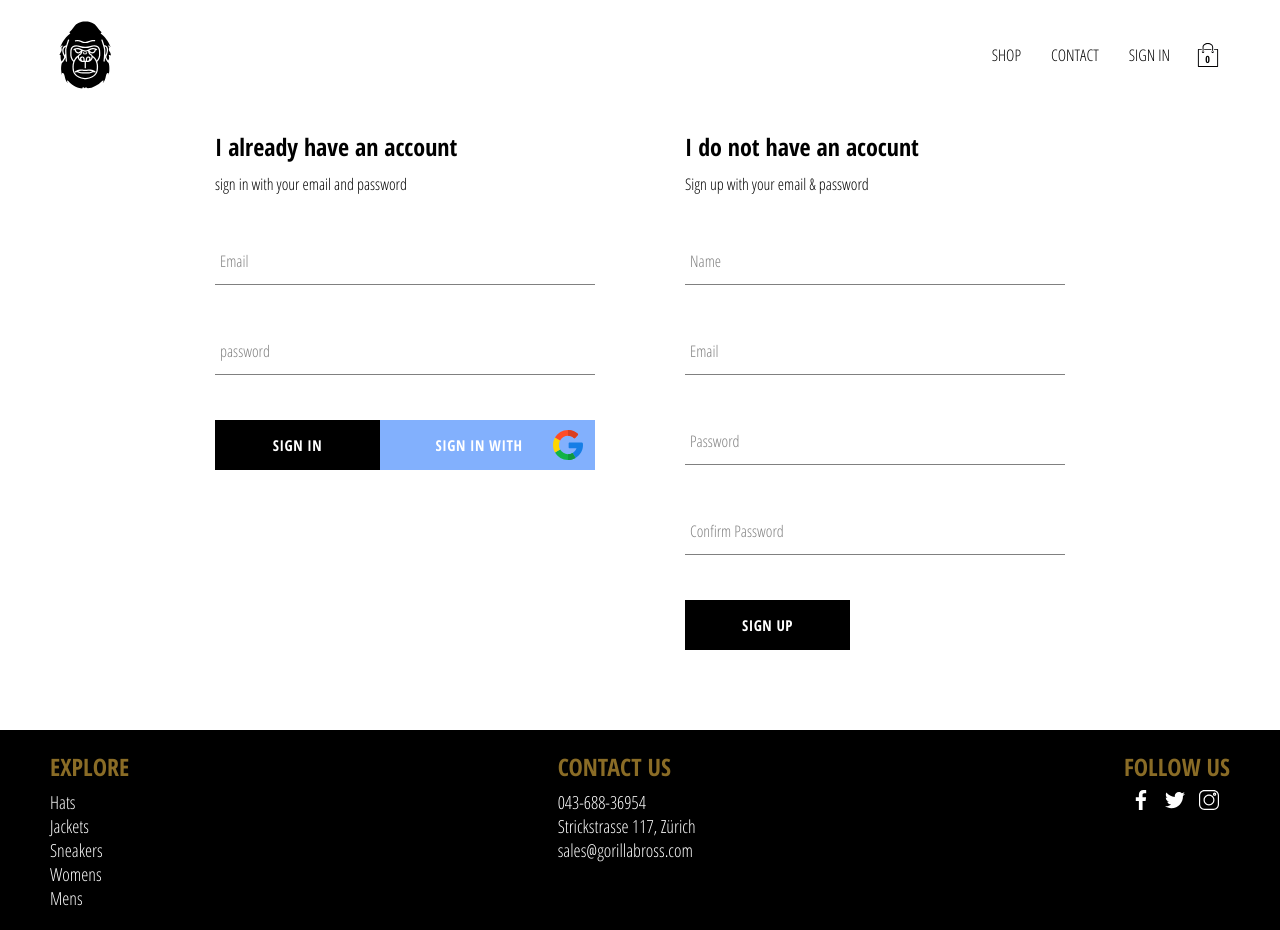
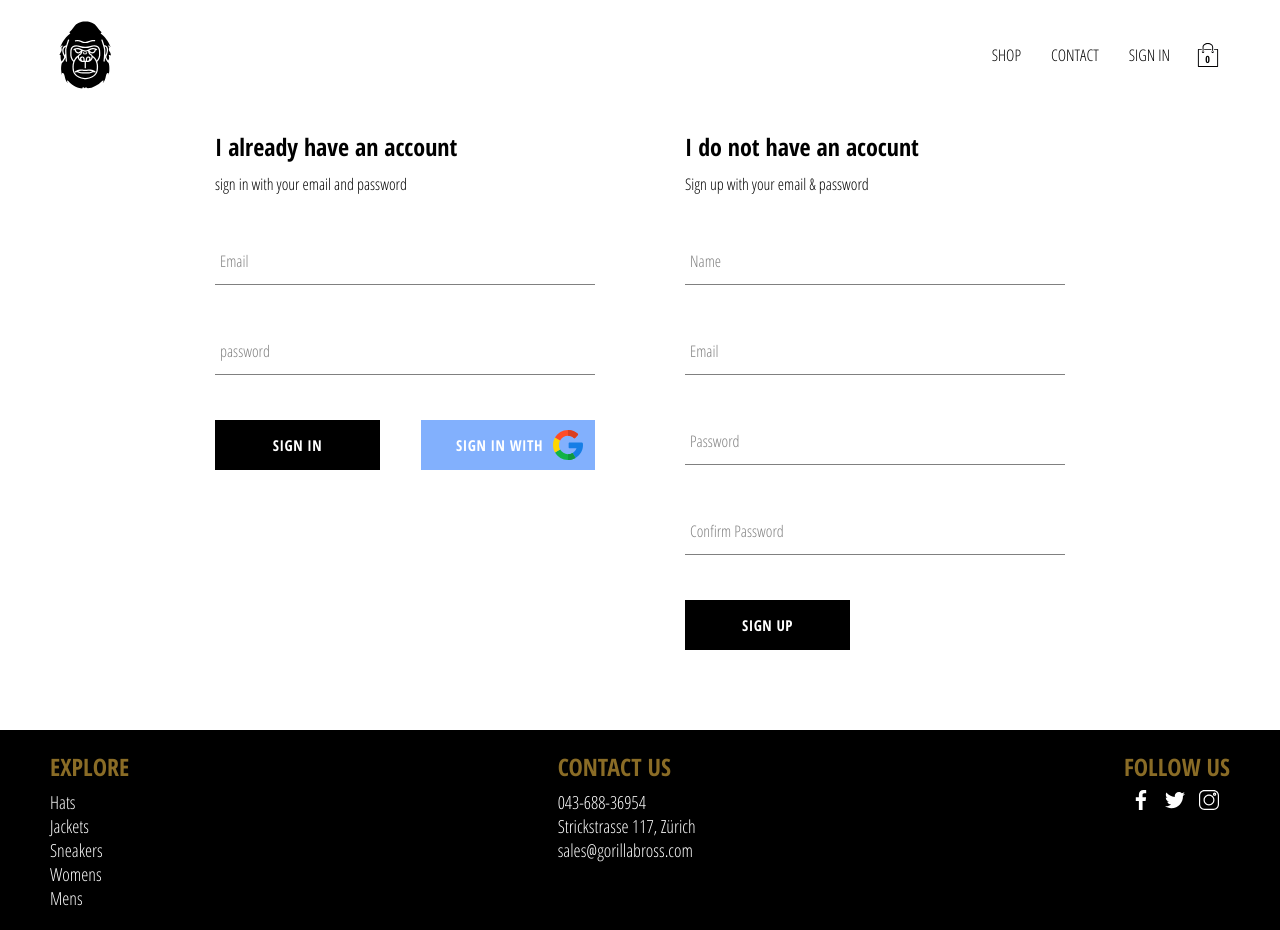
Before and after one commit to t-monaco/react-eClothing, a React (Create React App) app in the folder client/: page /signin in a window 1280 px wide. Built offline with nearby package versions, Linux system fonts and the light colour scheme; no server answers.

Commit message:
Removed "google from button"

```diff
--- a/client/src/components/sign-in/sign-in.component.jsx
+++ b/client/src/components/sign-in/sign-in.component.jsx
@@ -56,7 +56,7 @@ const SignIn = ({ emailSignInStart, googleSignInStart }) => {
                         onClick={googleSignInStart}
                         isGoogleSignIn
                     >
-                        SIGN IN WITH GOOGLE
+                        SIGN IN WITH
                     </CustomButton>
                 </ButtonsBarContainer>
             </form>
```
